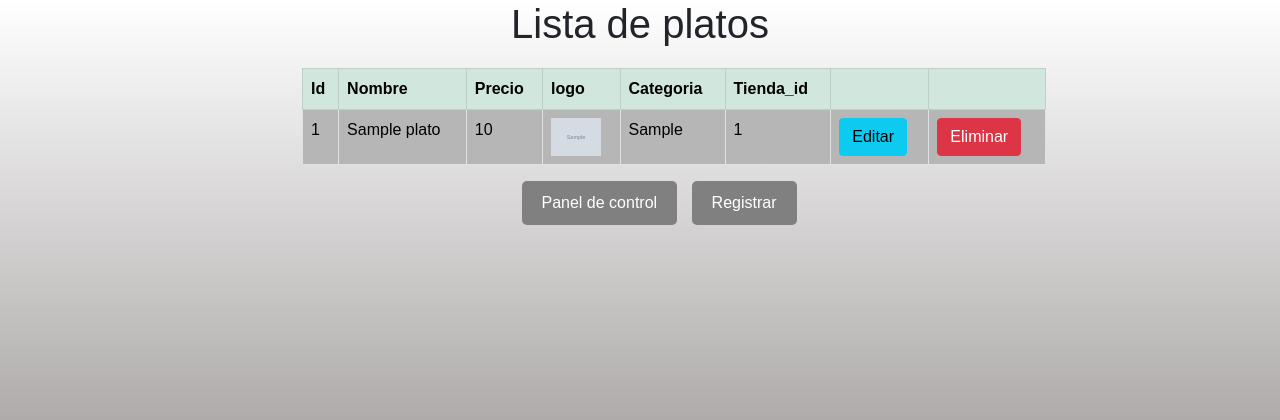
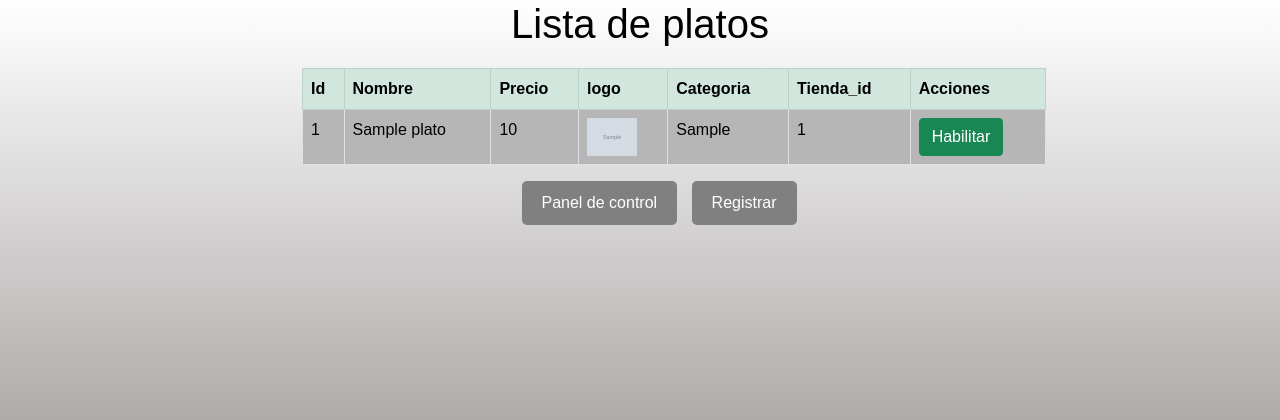
Before and after one commit to breynner31/restaurante1, a PHP site: page /tiendas/plato_2/lista_plato.php in a window 1280 px wide. Shown: the top 420 px of the page. Run offline with PHP 8.4, Linux system fonts and the light colour scheme; tables that the repository leaves empty or names only in its code hold one stand-in row (values such as "Sample post"); grey boxes marked "Sample" are stand-in pictures.

Commit message:
CAMBIOS
CAMBIOS

```diff
--- a/bienvenida.php
+++ b/bienvenida.php
@@ -134,7 +134,7 @@ if (!isset($_SESSION['usuario'])) {
                         ?>
                         <tr>
                             <td><a href="categorias.php?restaurante=<?php echo $row['id']; ?>"><?php echo $row['nombre']; ?></a></td>
-                            <td><img src="ruta_de_tu_directorio/<?php echo $row['foto']; ?>" width="50px"></td>
+                            <td><img src="php/img2/"<?php echo $row['foto']; ?>" width="50px"></td>
                         </tr>
                     <?php
                     }
--- a/categorias.php
+++ b/categorias.php
@@ -89,8 +89,8 @@ if (!isset($_SESSION['usuario'])) {
         $rowRestaurante = mysqli_fetch_assoc($queryRestaurante);
         $nombreRestaurante = $rowRestaurante['nombre'];
 
-        // Obtener los platos relacionados con el restaurante
-        $sqlPlatos = "SELECT * FROM plato WHERE tienda_id = $restauranteId";
+        // Obtener los platos relacionados con el restaurante que estén habilitados
+        $sqlPlatos = "SELECT * FROM plato WHERE tienda_id = $restauranteId AND estado = 1";
         $queryPlatos = mysqli_query($conexion, $sqlPlatos);
         ?>
 
--- a/tiendas/plato_2/lista_plato.php
+++ b/tiendas/plato_2/lista_plato.php
@@ -1,5 +1,31 @@
+
 <?php
-session_start();
+// Verificar si se ha enviado el formulario para habilitar/inhabilitar un producto
+if(isset($_POST['producto_id']) && isset($_POST['estado'])){
+    $producto_id = $_POST['producto_id'];
+    $estado = $_POST['estado'];
+    $tienda_id =$_POST['tienda_id'];
+
+    // Realizar las operaciones necesarias en la base de datos para habilitar/inhabilitar el producto
+    $conexion = mysqli_connect("localhost", "root", "", "login_register");
+
+    // Preparar la consulta
+    $stmt = mysqli_prepare($conexion, "UPDATE plato SET estado = ?  WHERE id = ?");
+
+    // Vincular los parámetros
+    mysqli_stmt_bind_param($stmt, "ii", $estado, $producto_id);
+
+    // Ejecutar la consulta
+    mysqli_stmt_execute($stmt);
+
+    // Cerrar la declaración y la conexión
+    mysqli_stmt_close($stmt);
+    mysqli_close($conexion);
+
+    // Redirigir al mismo archivo para evitar el reenvío del formulario
+    header("Location: ".$_SERVER['PHP_SELF']);
+    exit();
+}
 ?>
 
 <!DOCTYPE html>
@@ -17,7 +43,7 @@ session_start();
         }
 
         h1 {
-            color: blac;
+            color: black;
             text-align: center;
         }
 
@@ -92,11 +118,7 @@ session_start();
     </style>
 </head>
 
-<body style="  background: linear-gradient(to bottom, #ffffff, #675f5f);
-background-repeat: no-repeat;
-background-attachment: fixed;
-margin: 0;
-padding: 0;" >
+<body style="background: linear-gradient(to bottom, #ffffff, #675f5f); background-repeat: no-repeat; background-attachment: fixed; margin: 0; padding: 0;">
     <div class="container">
         <h1>Lista de platos</h1>
         <div class="col-md-8">
@@ -109,8 +131,7 @@ padding: 0;" >
                         <th>logo</th>
                         <th>Categoria</th>
                         <th>Tienda_id</th>
-                        <th></th>
-                        <th></th>
+                        <th>Acciones</th>
                     </tr>
                 </thead>
                 <tbody>
@@ -119,7 +140,7 @@ padding: 0;" >
                     $sql = "SELECT *  FROM plato ";
                     $query = mysqli_query($conexion, $sql);
                     while ($row = mysqli_fetch_array($query)) {
-                    ?>
+                        ?>
                         <tr>
                             <td><?php echo $row['id'] ?></td>
                             <td><?php echo $row['nombre'] ?></td>
@@ -127,8 +148,17 @@ padding: 0;" >
                             <td><img src="../img2/wallpaper.jpg<?php echo $row['foto'] ?>" width="50px"></td>
                             <td><?php echo $row['categoria'] ?></td>
                             <td><?php echo $row['tienda_id'] ?></td>
-                            <td><a href="editar.php?id=<?php echo $row['id'] ?>" class="btn btn-info">Editar</a></td>
-                            <td><a href="delete.php?id=<?php echo $row['id'] ?>" class="btn btn-danger">Eliminar</a></td>
+
+                            <td>
+                                <form method="post" action="<?php echo $_SERVER['PHP_SELF']; ?>">
+                                    <input type="hidden" name="producto_id" value="<?php echo $row['id']; ?>">
+                                    <?php if($row['estado'] == 1): ?>
+                                        <button type="submit" name="estado" value="0" class="btn btn-danger">Inhabilitar</button>
+                                    <?php else: ?>
+                                        <button type="submit" name="estado" value="1" class="btn btn-success">Habilitar</button>
+                                    <?php endif; ?>
+                                </form>
+                            </td>
                         </tr>
                     <?php
                     }
```
Lines whose indentation alone changed are shown as unchanged.
